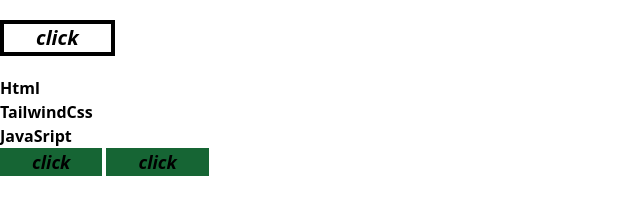
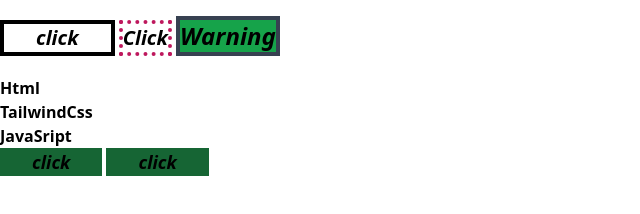
Before and after one commit to omidafifi/tailwind-practice-V3, a website: page 16- Interactivity/index.html in a window 1280 px wide. Shown: the whole page, without its empty margins (0-640 px from the left). Drawn offline with nearby package versions, Linux system fonts and the light colour scheme.

Commit message:
train gain butten with hover

```diff
--- a/16- Interactivity/index.html
+++ b/16- Interactivity/index.html
@@ -15,7 +15,8 @@
           </div> -->
           <!-- Hover Modifier (Ein Modifier ist etwas, das etwas anderes verändert oder beeinflusst.)-->
           <button class="text-xl font-bold italic border-4 border-black px-8 text-center w-fit mx-auto hover:bg-red-500 my-5">click </button>
-
+          <button class="italic text-xl font-semibold border-4 border-dotted text-center border-pink-700 w-fit hover:bg-red-400 my-5">Click</button>
+          <button class="text-2xl font-bold italic boreder bg-green-600 border-4 border-gray-700 hover:bg-red-500">Warning</button>
           <!-- Keyboard Shortcut option + click on macos -->
           <ul>
               <li class="font-bold">Html</li>
```
